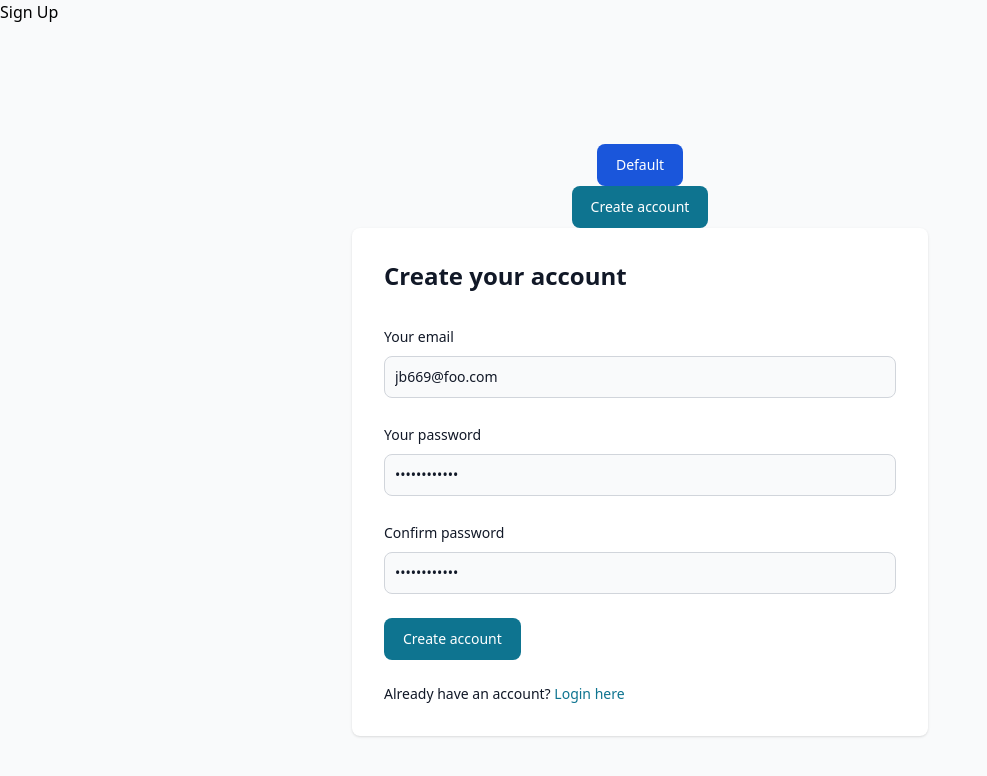
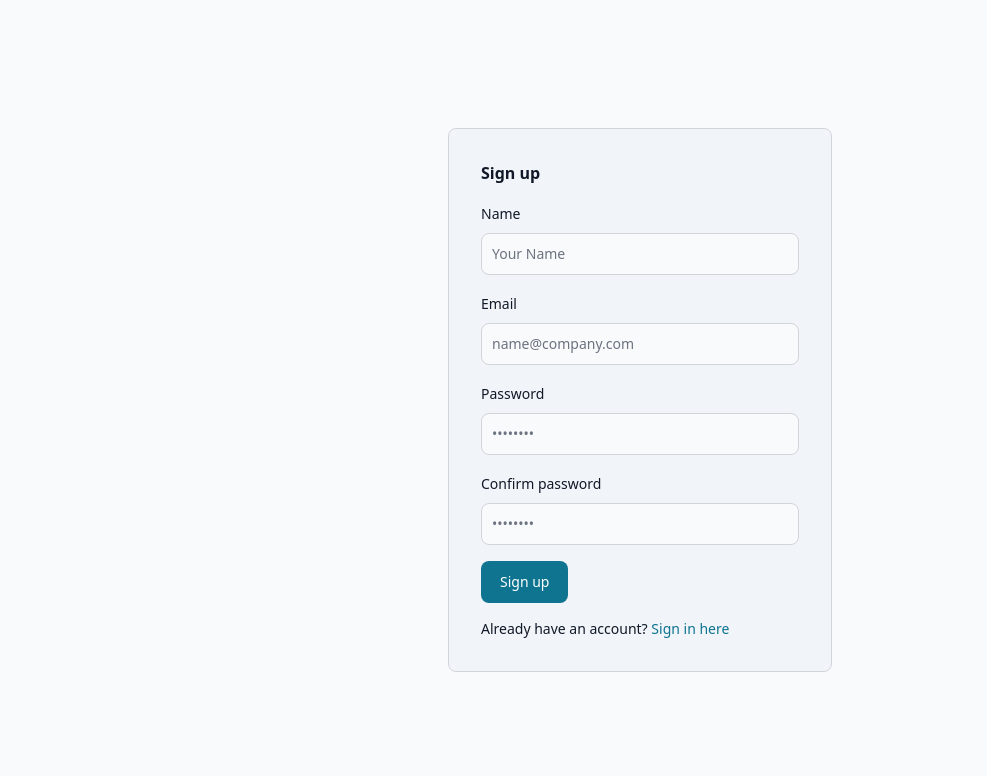
Before and after one commit to ianhorton/eg-fullstack-test, a React (Create React App) app in the folder packages/frontend/: page /sign-up in a window 1280 px wide. Shown: the top 776 px of the page, without its empty margins (0-987 px from the left). Built offline with nearby package versions, Linux system fonts and the light colour scheme.

Commit message:
styleing the frontend

```diff
--- /dev/null
+++ b/packages/frontend/src/components/AuthLayout.tsx
@@ -0,0 +1,11 @@
+import { PropsWithChildren } from 'react';
+
+export default function AuthLayout({ children }: PropsWithChildren) {
+  return (
+    <div className="flex h-screen w-full flex-col items-center bg-slate-50 sm:justify-center">
+      <div className="m-2 w-96 p-2 sm:m-8 sm:rounded-lg sm:border sm:border-gray-300 sm:bg-slate-100 sm:p-8">
+        <main>{children}</main>
+      </div>
+    </div>
+  );
+}
--- a/packages/frontend/src/components/FormTextInput.tsx
+++ b/packages/frontend/src/components/FormTextInput.tsx
@@ -49,7 +49,7 @@ export function FormTextInput({
       />
       {isInError() && (
         <div className="mb-2 block">
-          <Label color="failure" htmlFor="input-failure" value={errors} />
+          <Label className="text-red-600 px-2 " htmlFor="input-failure" value={errors} />
         </div>
       )}
     </FormElement>
--- a/packages/frontend/src/screens/SignIn.tsx
+++ b/packages/frontend/src/screens/SignIn.tsx
@@ -1,8 +1,11 @@
-// import { Button, Label } from 'flowbite-react';
-// import { FormikHelpers, useFormik } from 'formik';
-// import { useEffect } from 'react';
-// import { useNavigate } from 'react-router-dom';
-// import { object, string } from 'yup';
+import { Button, Label } from 'flowbite-react';
+import { FormikHelpers, useFormik } from 'formik';
+import { useEffect } from 'react';
+import { useNavigate } from 'react-router-dom';
+import { object, string } from 'yup';
+
+import AuthLayout from '../components/AuthLayout';
+import { FormTextInput } from '../components/FormTextInput';
 
 // import { FormTextInput } from '../components/molecules';
 // import useAccess from '../state/access';
@@ -30,55 +33,49 @@ export default function SignIn() {
   //   ],
   // );
 
-  // const initialValues: ISignInFormProps = {
-  //   email: 'ian+a559@collabfocus.com',
-  //   password: '123456789012',
-  // };
+  const initialValues: ISignInFormProps = {
+    email: 'ian+a559@collabfocus.com',
+    password: '123456789012',
+  };
 
-  // const onSubmit = async (
+   const onSubmit = async (
   //   { email, password }: ISignInFormProps,
   //   formikHelpers: FormikHelpers<ISignInFormProps>,
-  // ) => {
+   ) => {
   //   try {
   //     await login(email, password);
   //     navigate('/collaborations');
   //   } catch (error) {
   //     console.log('error confirming access:', error);
   //   }
-  // };
+   };
 
-  // const validationSchema = object({
-  //   email: string()
-  //     .email('please use a valid email address')
-  //     .required('your email address is required'),
-  //   password: string().required('password is required'),
-  // });
+  const validationSchema = object({
+    email: string()
+      .email('please use a valid email address')
+      .required('your email address is required'),
+    password: string().required('password is required'),
+  });
 
-  // const {
-  //   values,
-  //   handleChange,
-  //   handleSubmit,
-  //   isSubmitting,
-  //   errors,
-  //   touched,
-  //   handleBlur,
-  // } = useFormik({
-  //   initialValues,
-  //   onSubmit,
-  //   validationSchema,
-  // });
+  const {
+    values,
+    handleChange,
+    handleSubmit,
+    isSubmitting,
+    errors,
+    touched,
+    handleBlur,
+  } = useFormik({
+    initialValues,
+    onSubmit,
+    validationSchema,
+  });
 
   return (
-    <div className="flex w-full flex-col">
-      <main className="bg-gray-50 dark:bg-gray-900">
-        Sign Up
-        {/* <div className="pt:mt-0 mx-auto flex flex-col items-center justify-center px-6 pt-8 dark:bg-gray-900 md:h-screen">
-          <div className="w-full max-w-xl space-y-8 rounded-lg bg-white p-6 shadow dark:bg-gray-800 sm:p-8">
-            <h2 className="text-2xl font-bold text-gray-900 dark:text-white">
-              Sign in
-            </h2>
+    <AuthLayout>
+      <span className="text-l font-bold text-gray-900 ">Sign in</span>
 
-            <form className="mt-8 space-y-6" onSubmit={handleSubmit}>
+      <form className="mt-4 space-y-4" onSubmit={handleSubmit}>
         <FormTextInput
           id="email"
           label="Your email"
@@ -115,13 +112,10 @@ export default function SignIn() {
             href="/sign-up"
             color=""
             className="text-cyan-600 hover:underline dark:text-cyan-500">
-                  <p>&nbsp;Create one here</p>
+            <p>&nbsp;Sign up here</p>
           </a>
         </Label>
       </form>
-          </div>
-        </div> */}
-      </main>
-    </div>
+    </AuthLayout>
   );
 }
--- a/packages/frontend/src/screens/SignUp.tsx
+++ b/packages/frontend/src/screens/SignUp.tsx
@@ -1,10 +1,11 @@
-import { Button, Label } from "flowbite-react";
-import { FormikHelpers, useFormik } from "formik";
+import { Button, Label } from 'flowbite-react';
+import { FormikHelpers, useFormik } from 'formik';
 // import { useState } from 'react';
 // import { useNavigate, useSearchParams } from 'react-router-dom';
 // import { useRecoilValue } from 'recoil';
-import { object, ref, string } from "yup";
-import { FormTextInput } from "../components/FormTextInput";
+import { object, ref, string } from 'yup';
+import { FormTextInput } from '../components/FormTextInput';
+import AuthLayout from '../components/AuthLayout';
 
 // import { FormTextInput } from '../components/molecules';
 // import useAccess, { accessState } from '../state/access';
@@ -29,11 +30,18 @@ export default function SignUp() {
 
   // const { userId } = useRecoilValue(accessState);
 
+  // const initialValues: SignUpFormProps = {
+  //   email: `jb${Math.floor(Math.random() * 1000)}@foo.com`,
+  //   name: 'Jeff Bongo',
+  //   password: '123456789012',
+  //   confirmPassword: '123456789012',
+  // };
+
   const initialValues: SignUpFormProps = {
-    email: `jb${Math.floor(Math.random() * 1000)}@foo.com`,
-    name: "Jeff Bongo",
-    password: "123456789012",
-    confirmPassword: "123456789012",
+    email: '',
+    name: '',
+    password: '',
+    confirmPassword: '',
   };
 
   // const register = async (username: string, password: string) => {
@@ -66,17 +74,18 @@ export default function SignUp() {
     //   formikHelpers: FormikHelpers<ISignUpFormProps>,
     {
       //   await register(values.email, values.password);
-      //   //alert(JSON.stringify(values, null, 2));
+      alert(JSON.stringify(values, null, 2));
     };
 
   const validationSchema = object({
     email: string()
-      .email("please use a valid email address")
-      .required("your email address is required"),
-    password: string().required("password is required"),
+      .email('Invalid valid email address')
+      .required('Email address is required'),
+    name: string().required('Name is required'),
+    password: string().required('Password is required'),
     confirmPassword: string()
-      .oneOf([ref("password"), undefined], "Passwords don't match")
-      .required("Confirm Password is required"),
+      .oneOf([ref('password'), undefined], "Passwords don't match")
+      .required('Confirm Password is required'),
   });
 
   const {
@@ -94,28 +103,27 @@ export default function SignUp() {
   });
 
   return (
-    <div className="flex w-full flex-col">
-      <main className="bg-gray-50">
-        Sign Up
-        <div className="pt:mt-0 mx-auto flex flex-col items-center justify-center px-6 pt-8 md:h-screen">
-        <Button color="blue">Default</Button>
-        <button
-        type="submit"
-        className="group relative flex items-stretch justify-center p-0.5 text-center font-medium transition-[color,background-color,border-color,text-decoration-color,fill,stroke,box-shadow] focus:z-10 focus:outline-none border border-transparent bg-cyan-700 text-white focus:ring-4 focus:ring-cyan-300 enabled:hover:bg-cyan-800 dark:bg-cyan-600 dark:focus:ring-cyan-800 dark:enabled:hover:bg-cyan-700 rounded-lg"
-      >
-        <span className="flex items-stretch transition-all duration-200 rounded-md px-4 py-2 text-sm">
-          Create account
+    <AuthLayout>
+      <span className="text-l font-bold text-gray-900 ">
+        Sign up
       </span>
-      </button>
-          <div className="w-full max-w-xl space-y-8 rounded-lg bg-white p-6 shadow sm:p-8">
-            <h2 className="text-2xl font-bold text-gray-900">
-              Create your account
-            </h2>
 
-            <form className="mt-8 space-y-6" onSubmit={handleSubmit}>
+      <form className="mt-4 space-y-4" onSubmit={handleSubmit}>
+        <FormTextInput
+          id="name"
+          label="Name"
+          placeholder="Your Name"
+          required={true}
+          type="name"
+          onChange={handleChange}
+          onBlur={handleBlur}
+          touched={touched.name}
+          errors={errors.name}
+          value={values.name}
+        />
         <FormTextInput
           id="email"
-                label="Your email"
+          label="Email"
           placeholder="name@company.com"
           required={true}
           type="email"
@@ -128,7 +136,7 @@ export default function SignUp() {
         />
         <FormTextInput
           id="password"
-                label="Your password"
+          label="Password"
           placeholder="••••••••"
           required={true}
           type="password"
@@ -154,18 +162,15 @@ export default function SignUp() {
         />
 
         <Button disabled={isSubmitting} type="submit">
-                Create account
+          Sign up
         </Button>
         <Label className="flex" htmlFor="agree">
-                <p>Already have an account?</p>
+          Already have an account?
           <a href="/sign-in" className="text-cyan-700 hover:underline">
-                  <p>&nbsp;Login here</p>
+            &nbsp;Sign in here
           </a>
         </Label>
       </form>
-          </div>
-        </div>
-      </main>
-    </div>
+    </AuthLayout>
   );
 }
```
Also changed, not shown: packages/frontend/src/App.css (deleted, +0 -38 lines), 2 other files (tests, documents, lock files or other folders). Lines whose indentation alone changed are shown as unchanged.
